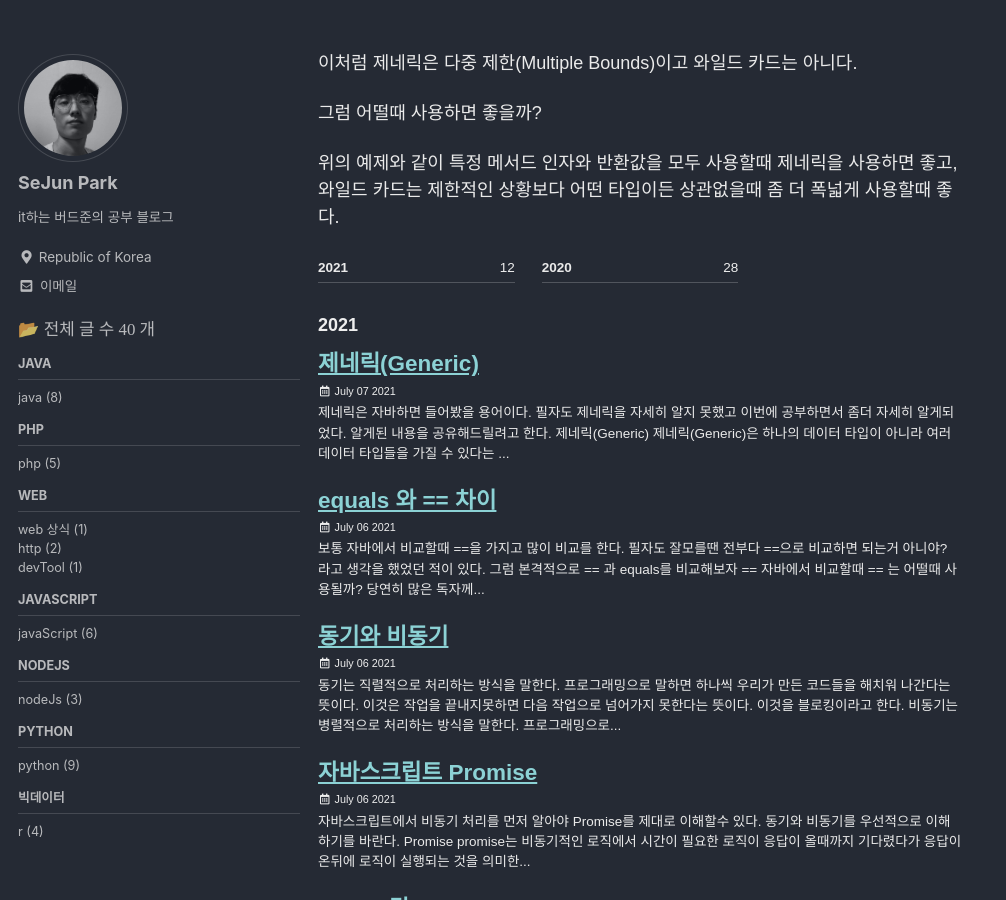
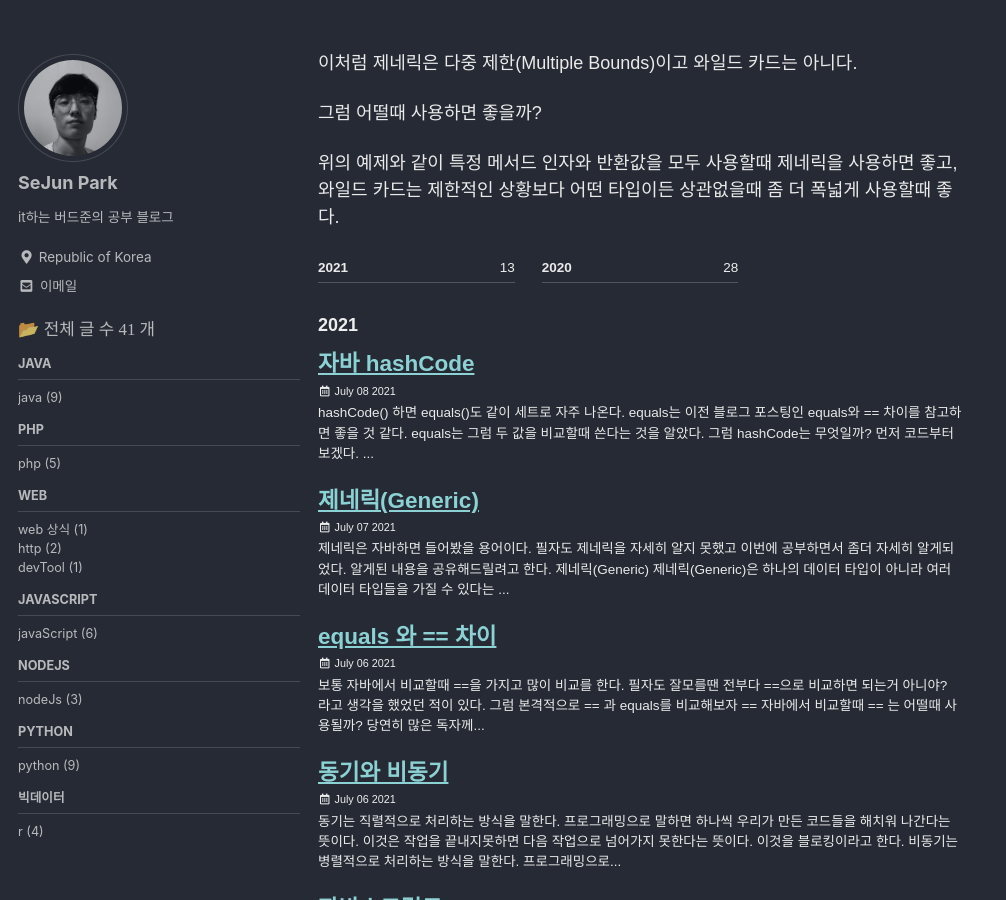
Before and after one commit to pkt369/temp_pkt369.github.io, a Jekyll site: the page built from _posts/2021-07-07-java_Generic.md, in a window 1280 px wide and 900 px high, scrolled down 10088 px. Shown: the whole window, without its empty margins (0-1006 px from the left). Built offline with Jekyll 4.4.1, drawn with Linux system fonts in a browser that asks for light colours; cached includes are drawn as plain includes; some web fonts are replaced; comment, search, counter and statistics services are not loaded; some of the changed lines change nothing that is shown.

Commit message:
자바 hashCode 추가

````diff
--- a/_posts/2021-07-07-java_Generic.md
+++ b/_posts/2021-07-07-java_Generic.md
@@ -386,7 +386,7 @@ public static <E extends Number> void TypeCheck(List<E> list1, List<E> list2) {
 public static void main (String[] args) {
     List<Integer> list1 = new ArrayList<>();
     List<Double> list2 = new ArrayList<>();
-    TypeCheck(list1, list2); //ERRIR
+    TypeCheck(list1, list2); //ERROR
 }
 ```
 
--- /dev/null
+++ b/_posts/2021-07-08-java_hashCode.md
@@ -0,0 +1,82 @@
+---
+layout : posts
+
+title : "자바 hashCode"
+
+date : 2021-07-08
+
+categories : java
+
+comments : true
+---
+
+
+
+hashCode() 하면 equals()도 같이 세트로 자주 나온다.
+
+equals는 이전 블로그 포스팅인 [equals와 == 차이](https://pkt369.github.io/java/java_equals/)를 참고하면 좋을 것 같다.
+
+
+
+equals는 그럼 두 값을 비교할때 쓴다는 것을 알았다. 그럼 hashCode는 무엇일까?
+
+먼저 코드부터 보겠다.
+
+![hashCode](https://user-images.githubusercontent.com/66049273/124847678-55c68100-dfd6-11eb-9b6d-895a402b6bfe.png)
+
+위 코드는 String의 hashCode 이다.
+
+한글자씩 가져와서 31을 곱하는 것을 볼수 있다. 여기서 알수있는 사실은 hashCode를 이용하면 정수의 숫자가 나온다는 것을 알수있다.
+
+왜 **31**을  곱하는 걸까?
+
+
+
+31을 곱하는 이유는 홀수이자 소수이기 때문이다. 만약 짝수를 곱하게 됐을때 오버플로우가 되었다면 값이 사라질수 있기 때문이다.
+
+예를 들어 2를 곱하는 것은 왼쪽으로 shift 이동하는 것과 같기 때문에 int인 01111111111111111111111111111111 에 shift 이동하면 -1로 변하기 때문이다.
+
+또한 31의 이점은 곱셈을 시프트와 뺄셈의 조합으로 바꾸면 더 좋은 성능을 낼수 있다. (31 * i == (i << 5) - i)
+
+하지만 요즘 VM은 자동으로 최적화를 하고 있다.
+
+
+
+그러면 이런 궁금증이 생긴다. '그럼 hashCode와 equals 는 같은 거 아닌가요?'
+
+그렇지 않다. 예를 보면서 이해해보자.
+
+밑에 코드는 hashCode를 이용하는 HashMap이다.
+
+```java
+public class Main {
+    public static void main(String[] args) {
+        String a = "Z@S.ME";
+        String b = "Z@RN.E";
+        Map<String, Integer> map = new HashMap<>();
+        map.put(a, 10);
+        map.put(b, 20);
+        System.out.println(a.equals(b));  // false
+        System.out.println(a.hashCode()); //-1656719047
+        System.out.println(b.hashCode()); //-1656719047
+        System.out.println(map.get(a));   //10
+        System.out.println(map.get(b));   //20
+    }
+}
+```
+
+위의 코드를 보면 서로 다른 스트링 객체인것을 알수있다.
+
+서로 다른 값인데 같은 hashCode의 값을 가지고 있다. 즉, hashCode는 서로 다른 값을 가지고 있어도 같은 헤쉬코드가 나올수 있다는 것이다.
+
+
+
+그럼 여기서 map은 hashCode로 키로 사용하지 않나요? 라는 질문이 나온다.
+
+hashCode는 값이 같은데 hashCode가 다르거나 반대로 hashCode는 같은데 값이 다른경우는 map은 다르다고 판단한다.
+
+즉, map에서는 hashCode와 equals가 같아야 같은 키라고 인정되는것이다.
+
+
+
+정리하자면 hashCode는 **두객체가 같은 객체인지 확인하는 메소드** 이고, **같은 값이 나올수가 있기때문에 hashCode를 이용하는 hashMap에서는 quals와 같이 사용하여 판별한다** 이다.
````
